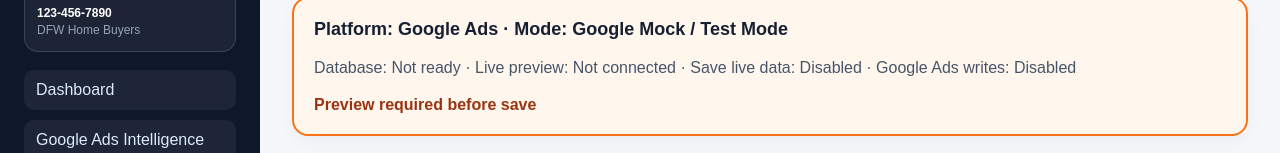
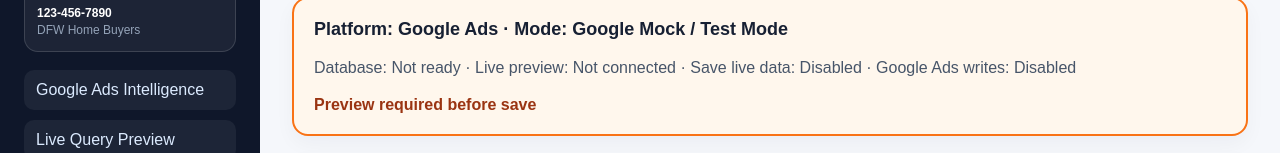
Before and after one commit to robertk-star/dynalander, a Next.js app: page /admin in a window 1280 px wide. Shown: the part 248-401 px from the top of the page. Built offline with nearby package versions, Linux system fonts and the light colour scheme; no server answers.

Commit message:
Remove old Dashboard nav link

```diff
--- a/app/admin/_components/AdminPlatformNav.tsx
+++ b/app/admin/_components/AdminPlatformNav.tsx
@@ -38,7 +38,6 @@
       ) : null}
       <AdminAccountSelector />
       <nav style={navStyle}>
-        <a style={navLinkStyle} href="/admin">Dashboard</a>
         {isMeta ? <a style={navLinkStyle} href="/admin/dashboard-summary">Dashboard Summary</a> : null}
         {isMeta ? <a style={navLinkStyle} href="/admin/ad-reviewer">Ad Reviewer</a> : null}
         {isMeta ? <a style={navLinkStyle} href="/admin/meta-ads">Meta Ads Intelligence</a> : <a style={navLinkStyle} href="/admin/google-ads">Google Ads Intelligence</a>}
```
